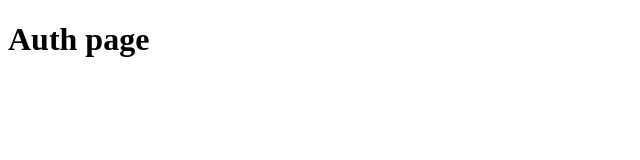
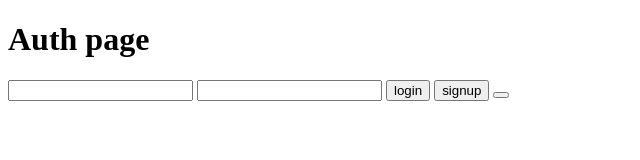
Before and after one commit to ZubalYana/Auth, a website: page public/index.html in a window 1280 px wide. Shown: the whole page, without its empty margins (0-640 px from the left). Drawn offline with nearby package versions, Linux system fonts and the light colour scheme.

Commit message:
add basic auth page html content

```diff
--- a/public/index.html
+++ b/public/index.html
@@ -10,5 +10,10 @@
 <body>
     <div class="wrap">
         <h1>Auth page</h1>
+        <input type="text" id="username">
+        <input type="password" id="password">
+        <button id="login">login</button>
+        <button id="signup">signup</button>
+<button></button>
     </div></body>
 </html>
```
